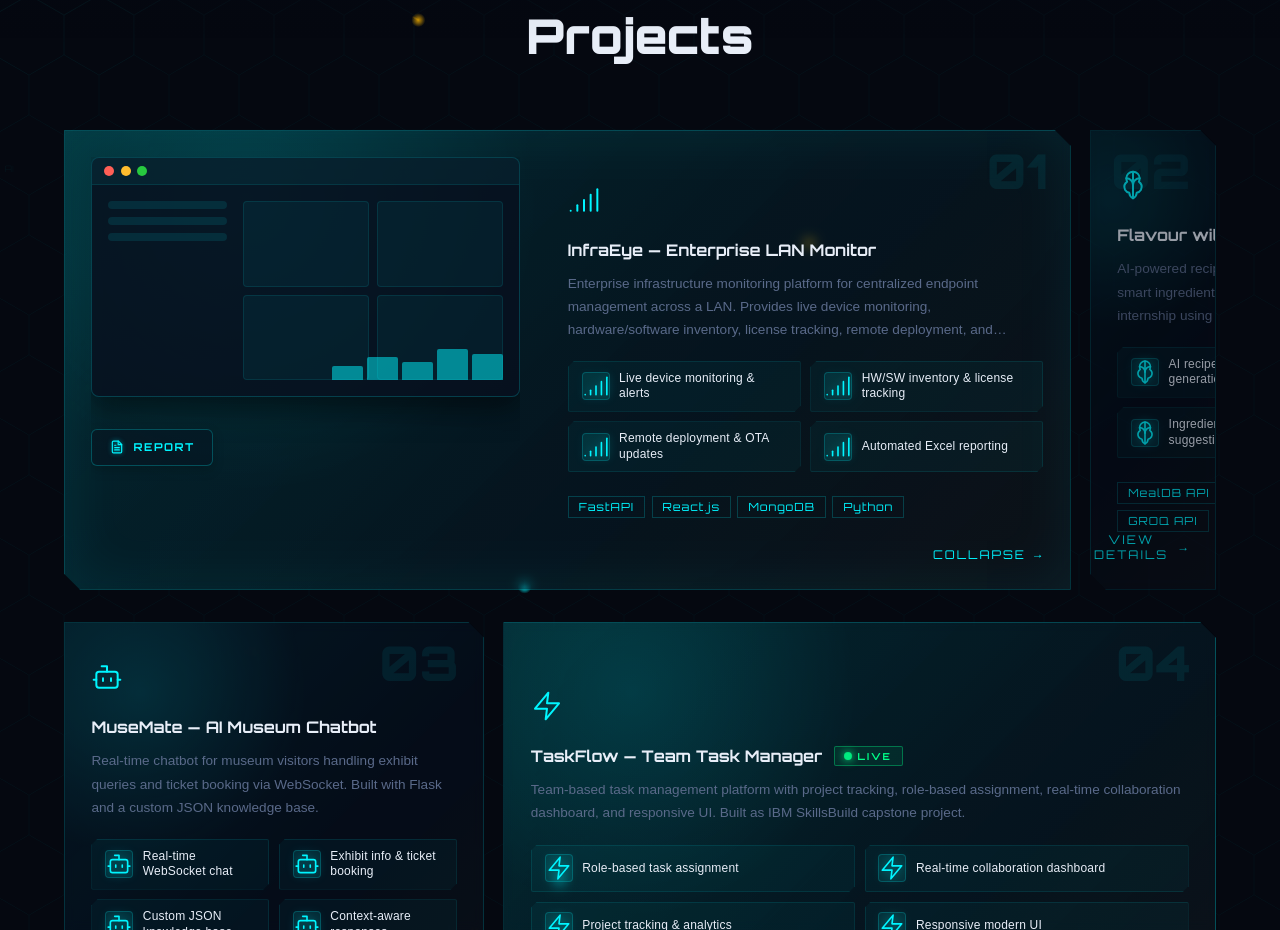
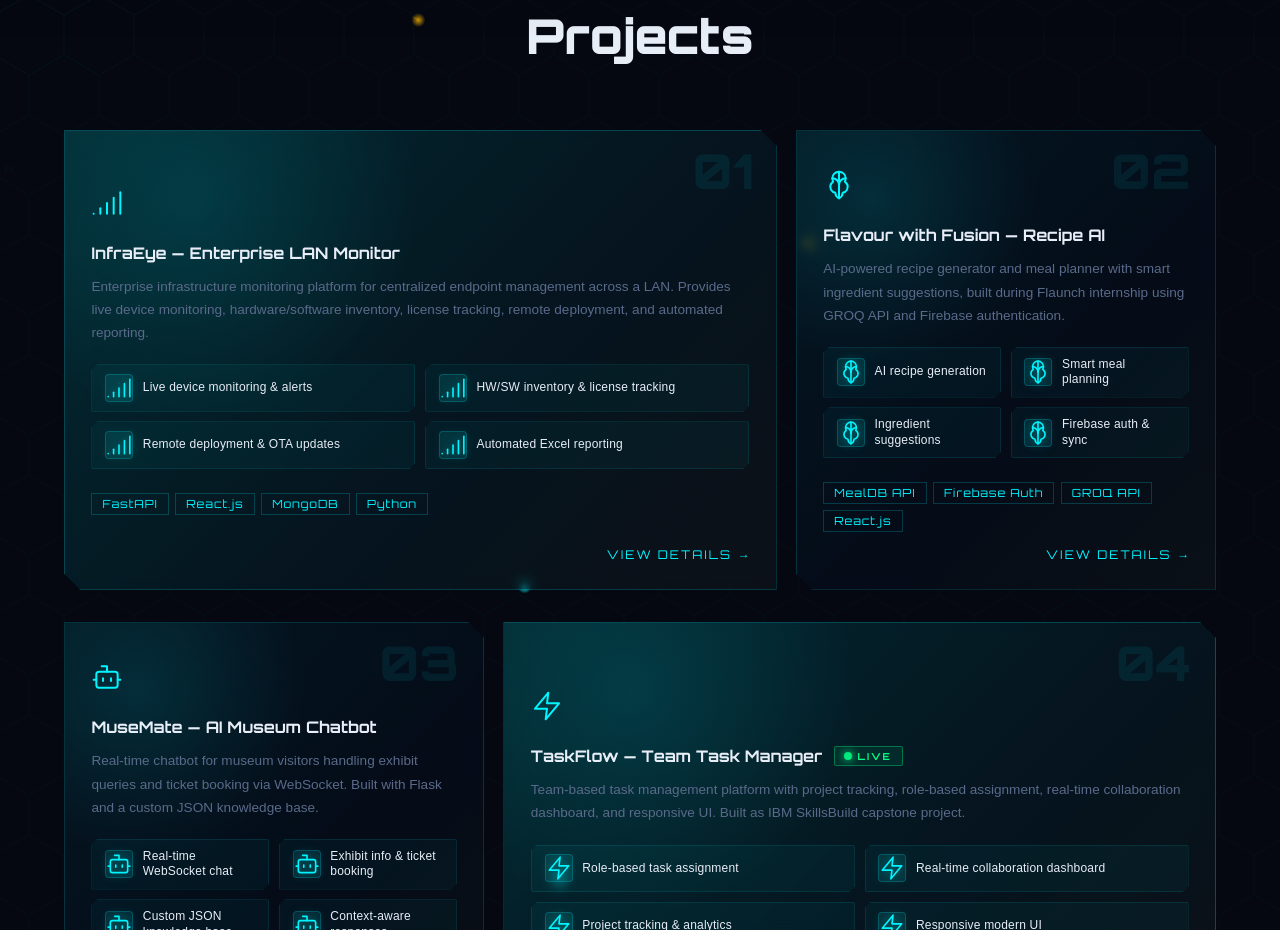
Before and after one commit to Ethical-21/Jay-Tapodhan-Portfolio, a React (Vite) app: page / in a window 1280 px wide. Shown: the part 2000-2930 px from the top of the page. Built offline with nearby package versions, Linux system fonts and the light colour scheme.

Commit message:
Fix: collapse all project cards by default on load

```diff
--- a/src/components/Projects.tsx
+++ b/src/components/Projects.tsx
@@ -191,7 +191,7 @@ function ProjectCard({
 }
 
 export default function Projects({ projects }: { projects: Project[] }) {
-  const [activeProject, setActiveProject] = useState(projects[0]?.num || '');
+  const [activeProject, setActiveProject] = useState<string>('');
 
   const rows = [];
   for (let i = 0; i < projects.length; i += 2) {
```
